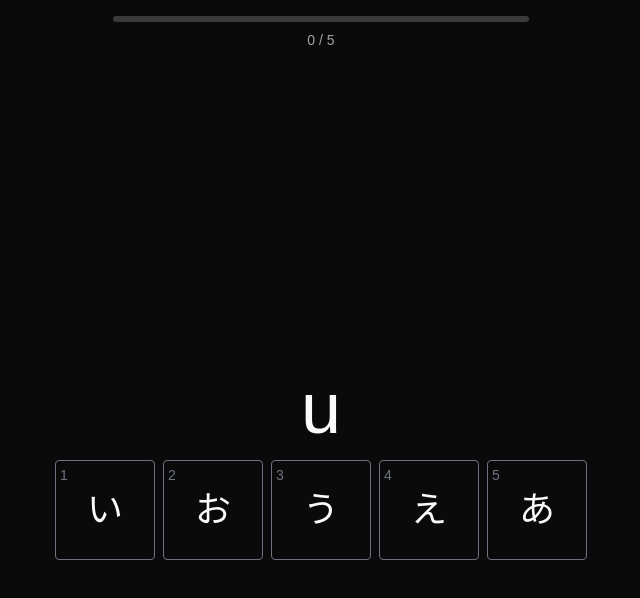
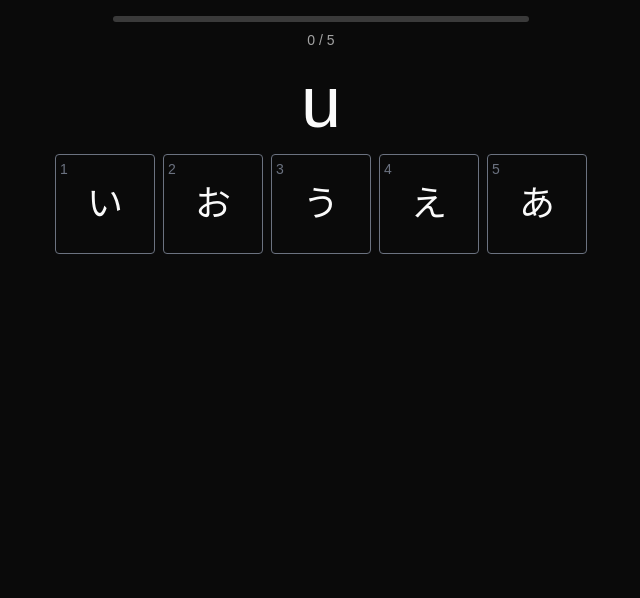
Before and after one commit to PeterPoterek/hira-kata, a Next.js app: page / in a window 1280 px wide. Shown: the top 598 px of the page, without its empty margins (319-959 px from the left). Built offline with nearby package versions, Linux system fonts and the light colour scheme.

Commit message:
transition between stages

```diff
--- a/components/quiz/Quiz.tsx
+++ b/components/quiz/Quiz.tsx
@@ -3,6 +3,7 @@
 import hiragana from "@/data/hiragana.json";
 import { useState, useEffect } from "react";
 import useQuizStore from "@/store/quizStore";
+import { motion, AnimatePresence } from "framer-motion";
 
 interface HiraganaChar {
   kana: string;
@@ -13,6 +14,7 @@ const Quiz = () => {
   const [randomChar, setRandomChar] = useState<HiraganaChar | null>(null);
   const [choices, setChoices] = useState<string[]>([]);
   const [prevChar, setPrevChar] = useState<HiraganaChar | null>(null);
+  const [transitioning, setTransitioning] = useState(false);
 
   const {
     progress,
@@ -72,14 +74,20 @@ const Quiz = () => {
     if (isCorrect) {
       if (progress + 1 === maxProgress) {
         incrementProgress(1);
+
+        setTimeout(() => {
           if (mode === "romaji-to-kata") {
-          alert("Next stage ✔");
+            setTransitioning(true);
+            setTimeout(() => {
               resetProgress();
               switchMode("kata-to-romaji");
+              setTransitioning(false);
               generateQuestion();
+            }, 1000);
           } else if (mode === "kata-to-romaji") {
             switchMode("completed");
           }
+        }, 100); // delay to sure progress updates
       } else {
         incrementProgress(1);
         generateQuestion();
@@ -129,8 +137,27 @@ const Quiz = () => {
   }
 
   return (
-    <div className="flex items-center justify-center min-h-screen">
-      <div className="flex flex-col items-center gap-4">
+    <AnimatePresence mode="wait">
+      {transitioning ? (
+        <motion.div
+          key="transition"
+          initial={{ opacity: 0 }}
+          animate={{ opacity: 1 }}
+          exit={{ opacity: 0 }}
+          transition={{ duration: 0.5 }}
+          className="text-4xl font-bold text-center"
+        >
+          Next Stage ✔
+        </motion.div>
+      ) : (
+        <motion.div
+          key="quiz"
+          initial={{ opacity: 0 }}
+          animate={{ opacity: 1 }}
+          exit={{ opacity: 0 }}
+          transition={{ duration: 0.5 }}
+          className="flex flex-col items-center gap-4"
+        >
           <p className="text-7xl">
             {mode === "romaji-to-kata" ? randomChar?.romaji : randomChar?.kana}
           </p>
@@ -148,8 +175,9 @@ const Quiz = () => {
               </button>
             ))}
           </div>
-      </div>
-    </div>
+        </motion.div>
+      )}
+    </AnimatePresence>
   );
 };
 
--- a/package.json
+++ b/package.json
@@ -12,6 +12,7 @@
     "@radix-ui/react-slider": "^1.2.3",
     "class-variance-authority": "^0.7.1",
     "clsx": "^2.1.1",
+    "framer-motion": "^12.4.4",
     "lucide-react": "^0.475.0",
     "next": "15.1.7",
     "next-themes": "^0.4.4",
```
Also changed, not shown: 1 other file (tests, documents, lock files or other folders). Lines whose indentation alone changed are shown as unchanged.
